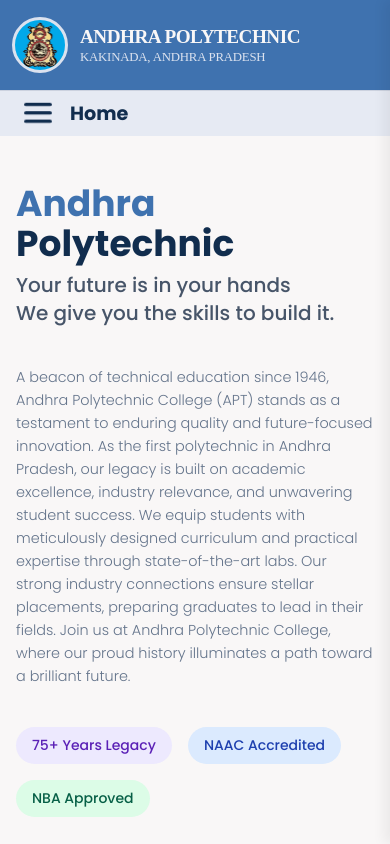
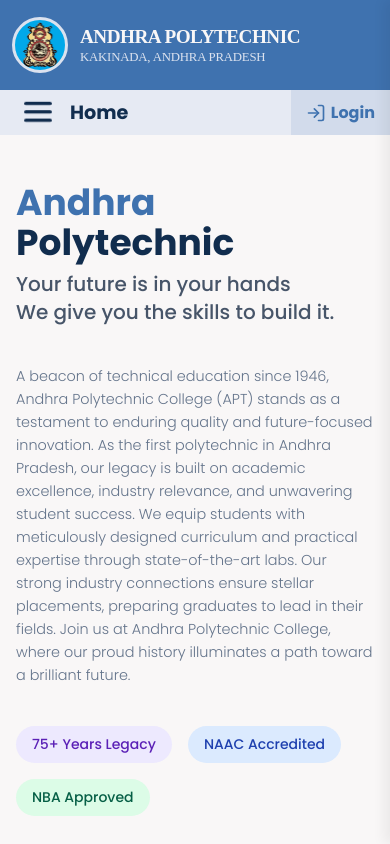
Before and after one commit to DhanushSaiCoder/AndhraPolytechnic, a React (Create React App) app in the folder frontend/: page / in a window 390 px wide. Shown: the top 844 px of the page. Built offline with nearby package versions, Linux system fonts and the light colour scheme.

Commit message:
feat: add mobile login button with styles for better accessibility

```diff
--- a/frontend/src/components/NavigationBar.js
+++ b/frontend/src/components/NavigationBar.js
@@ -1,6 +1,7 @@
 // frontend/src/components/NavigationBar.js
 import React, { useState, useEffect, useRef } from 'react';
 import { NavLink, useLocation } from 'react-router-dom';
+import { LogIn } from 'lucide-react';
 import "../styles/Header.css";
 
 const NavigationBar = () => {
@@ -96,6 +97,11 @@ const NavigationBar = () => {
           ))}
         </div>
       </div>
+      {/* Login Button for Mobile */}
+      <NavLink to="/login" className="loginButton">
+        <LogIn size={20} />
+        <span>Login</span>
+      </NavLink>
     </nav>
   );
 }
--- a/frontend/src/styles/Header.css
+++ b/frontend/src/styles/Header.css
@@ -26,7 +26,6 @@
     align-items: center;
     justify-content: center;
     gap: 20px;
-    border-top: 1px solid #112d4e20;
     background-color: rgba(219, 226, 239, 0.68);
     position: sticky;
     top: 0;
@@ -403,3 +402,33 @@
         display: none; /* Hide page name on desktop */
     }
 }
+
+/* Login Button Styles */
+.loginButton {
+    height: 100%; /* Takes 100% of nav bar height */
+    background-color: #3f72af20;
+
+    border-radius: 0; /* No border radius */
+    display: flex;
+    align-items: center;
+    justify-content: center;
+        color: #3f72af;
+
+    padding: 0 15px; /* Add some padding */
+    text-decoration: none; /* Remove underline for NavLink */
+    font-weight: bold;
+    gap: 5px; /* Space between icon and text */
+    margin-left: auto; /* Push to the right */
+}
+
+.loginButton:hover {
+    background-color: var(--primary); /* Keep same background on hover */
+    opacity: 0.9; /* Slight opacity change on hover */
+}
+
+/* Hide login button on desktop */
+@media (min-width: 601px) {
+    .loginButton {
+        display: none;
+    }
+}
```
